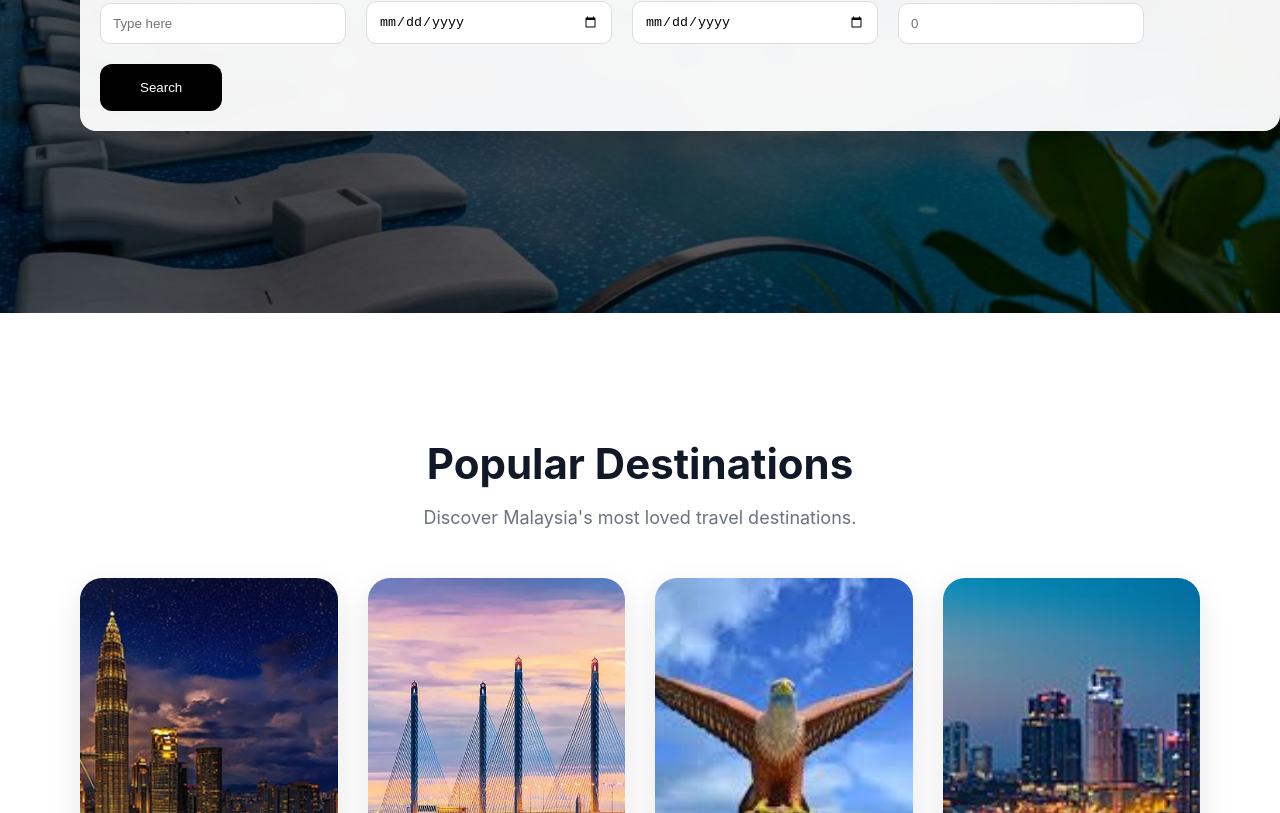
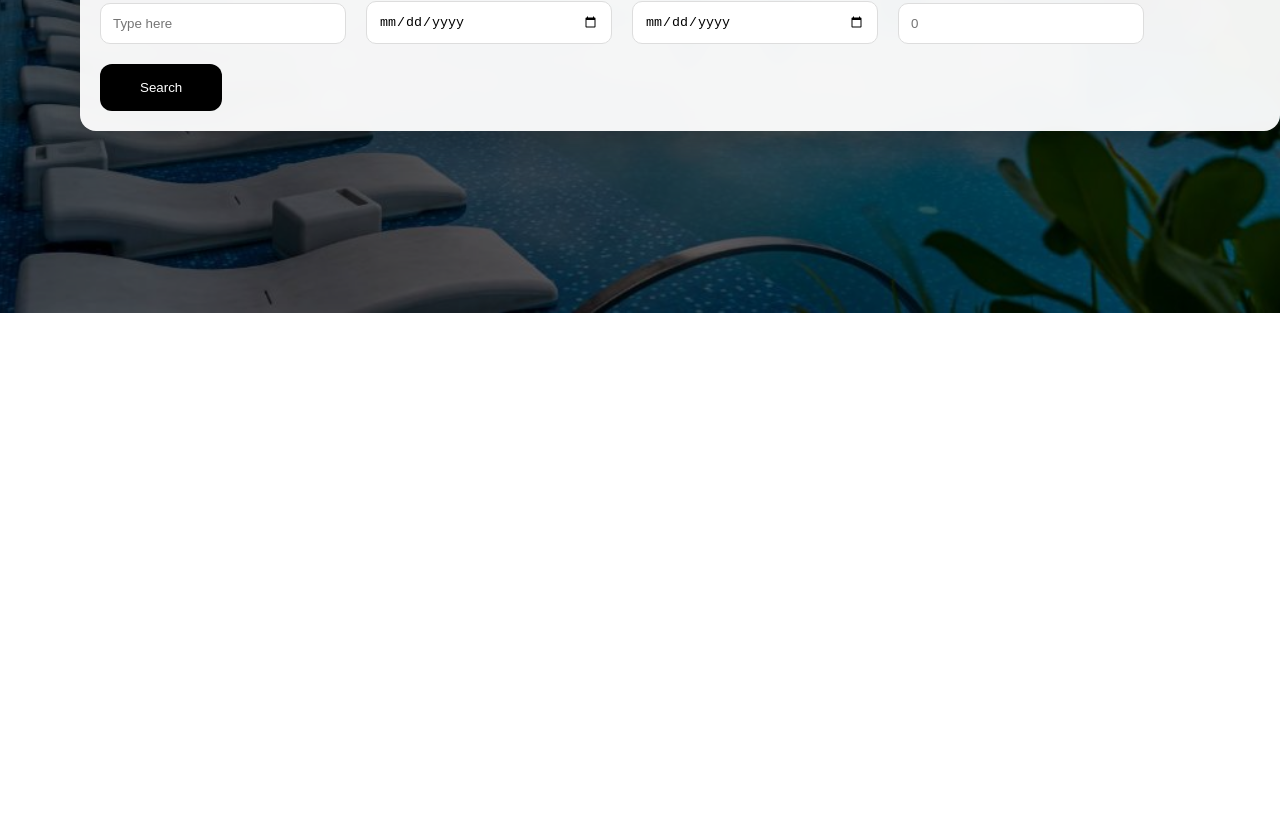
Before and after one commit to Karthik1597/hotel-booking-app, a React (Create React App) app in the folder frontend/: page / in a window 1280 px wide. Shown: the part 547-1360 px from the top of the page. After the commit the page ends 860 px from the top, so only its background shows below. Built offline with nearby package versions, Linux system fonts and the light colour scheme.

Commit message:
fix app scroll

```diff
--- a/frontend/src/App.js
+++ b/frontend/src/App.js
@@ -1,15 +1,8 @@
 import React from "react";
 import Home from "./pages/Home";
-import PopularDestinations from "./components/PopularDestinations";
-
 
 function App() {
-  return (
-    <div className="app-scroll">
-      <Home />
-      <PopularDestinations />
-    </div>
-  );
+  return <Home />;
 }
 
 export default App;
--- a/frontend/src/styles/PopularDestinations.css
+++ b/frontend/src/styles/PopularDestinations.css
@@ -2,6 +2,7 @@
   padding: 90px 80px;
   background: #ffffff;
 }
+
 .section-header {
   text-align: center;
   margin-bottom: 50px;
@@ -56,12 +57,16 @@
   right: 0;
   bottom: 0;
   padding: 24px;
-  background: linear-gradient(transparent, rgba(0,0,0,0.85));
+  background: linear-gradient(
+    transparent,
+    rgba(0,0,0,0.85)
+  );
 }
 
 .destination-overlay h3 {
   color: white;
   font-size: 28px;
+  margin-bottom: 6px;
 }
 
 .destination-overlay span {
--- a/frontend/src/styles/home.css
+++ b/frontend/src/styles/home.css
@@ -1,5 +1,3 @@
-
-
 /* MAIN BACKGROUND */
 .home {
   width: 100%;
@@ -11,10 +9,9 @@
 /* DARK OVERLAY */
 .overlay {
   width: 100%;
-  height: 100vh;
+  min-height: 100vh;
   background: rgba(0, 0, 0, 0.55);
   padding: 30px 80px;
-
   display: flex;
   flex-direction: column;
 }
@@ -99,12 +96,10 @@
   backdrop-filter: blur(10px);
   padding: 20px;
   border-radius: 16px;
-
   display: flex;
   gap: 20px;
   flex-wrap: wrap;
   align-items: end;
-
   box-shadow: 0 10px 30px rgba(0,0,0,0.25);
 }
 
```
